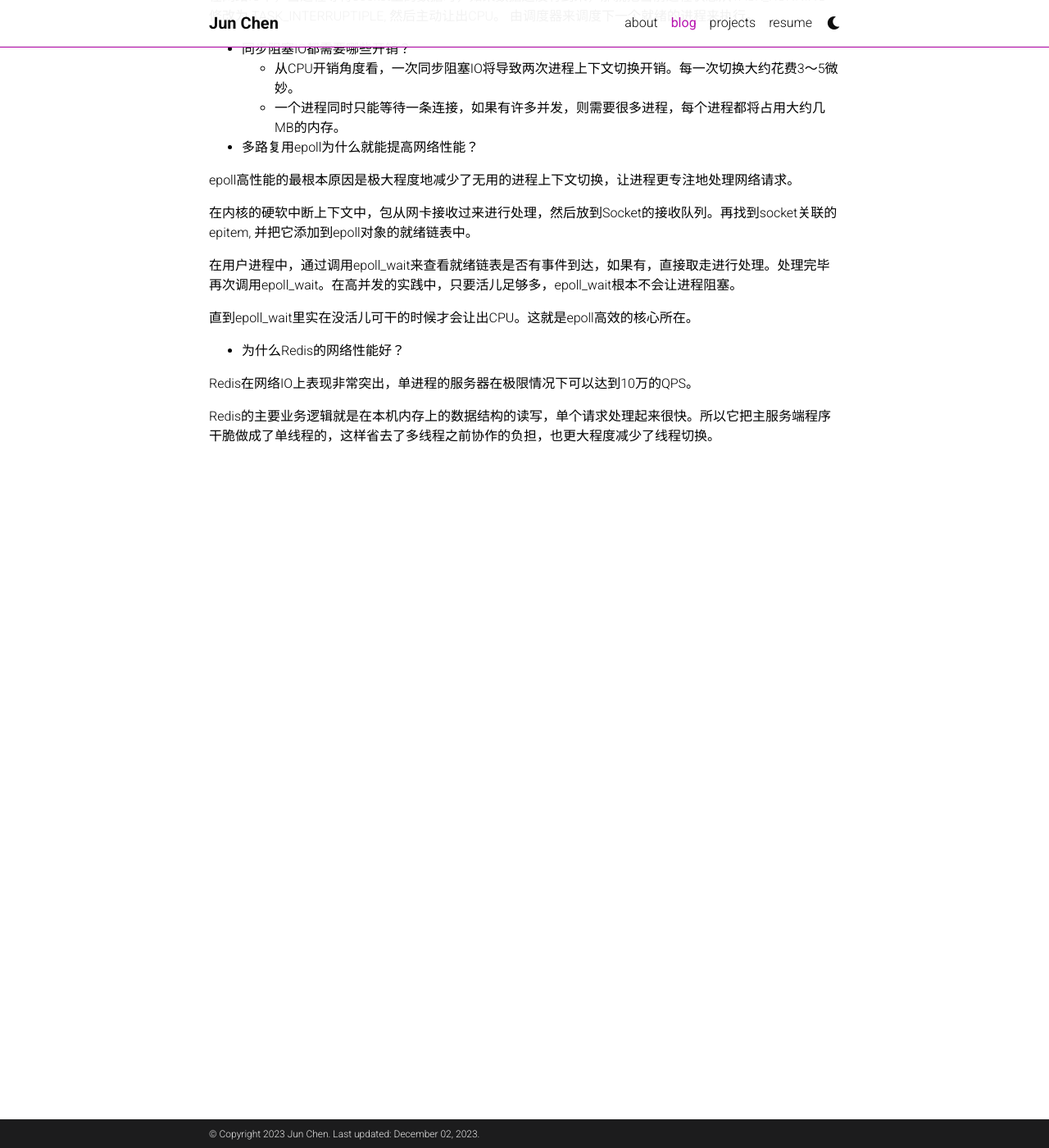
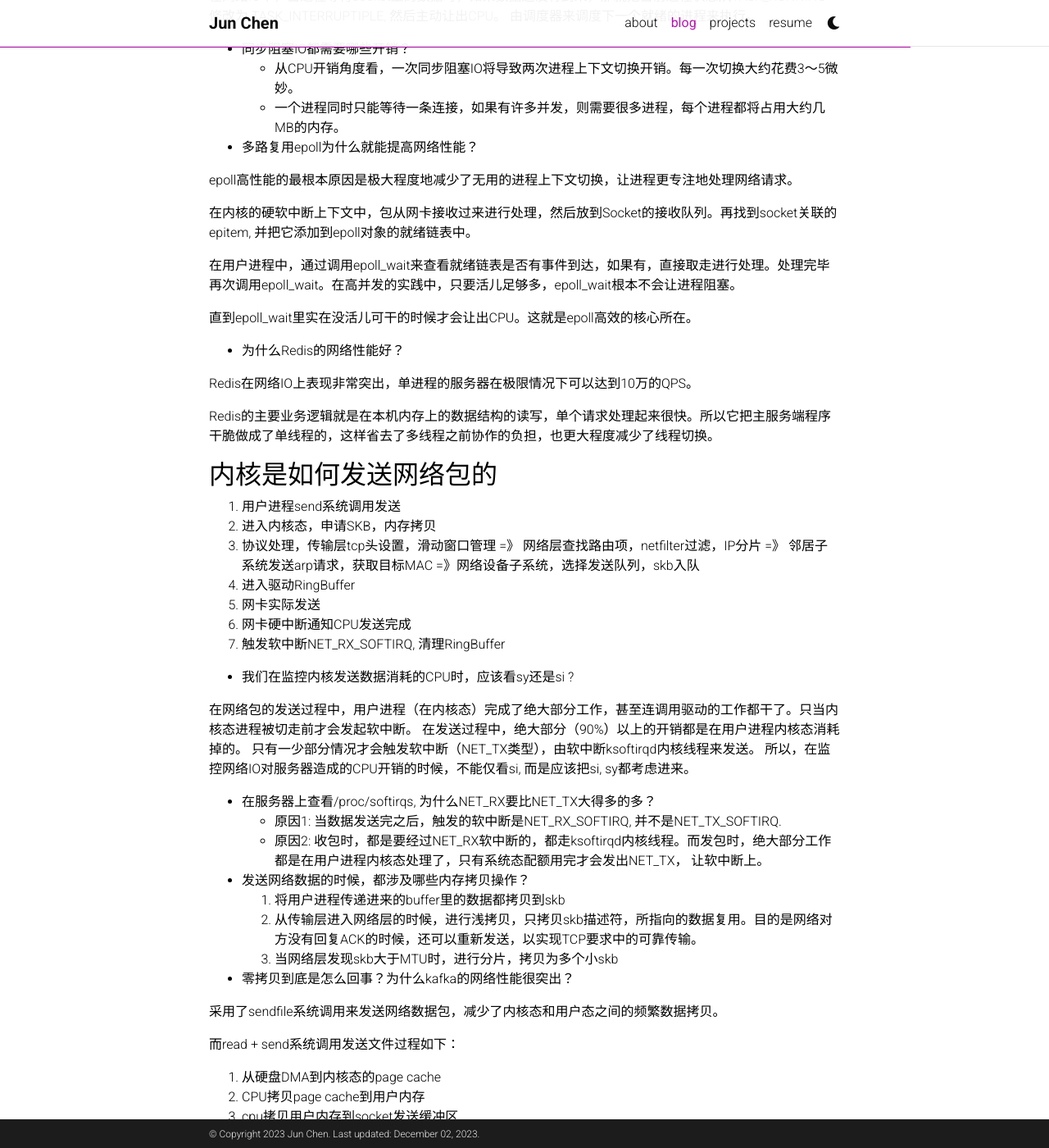
Before and after one commit to chenjun305/chenjun305.github.io, a Jekyll site: the page built from _posts/2023-03-11-linux-network.md, in a window 1280 px wide and 1400 px high, scrolled down 3486 px. Shown: the whole window at 82% size. Built offline with Jekyll 4.4.1, drawn with Linux system fonts in a browser that asks for light colours; comment, search, counter and statistics services are not loaded; a style sheet for code colours, icons or effects is not loaded; some of the changed text lies outside the part shown.

Commit message:
update post - linux network

```diff
--- a/_posts/2023-03-11-linux-network.md
+++ b/_posts/2023-03-11-linux-network.md
@@ -1,6 +1,6 @@
 ---
 layout: post
-title: linux network
+title: 深入理解Linux网络
 date: 2023-03-11
 description:
 tags: Linux
@@ -188,3 +188,56 @@ epoll高性能的最根本原因是极大程度地减少了无用的进程上下
 Redis在网络IO上表现非常突出，单进程的服务器在极限情况下可以达到10万的QPS。
 
 Redis的主要业务逻辑就是在本机内存上的数据结构的读写，单个请求处理起来很快。所以它把主服务端程序干脆做成了单线程的，这样省去了多线程之前协作的负担，也更大程度减少了线程切换。
+
+## 内核是如何发送网络包的
+1. 用户进程send系统调用发送
+2. 进入内核态，申请SKB，内存拷贝
+3. 协议处理，传输层tcp头设置，滑动窗口管理 =》 网络层查找路由项，netfilter过滤，IP分片 =》 邻居子系统发送arp请求，获取目标MAC =》网络设备子系统，选择发送队列，skb入队
+4. 进入驱动RingBuffer
+5. 网卡实际发送
+6. 网卡硬中断通知CPU发送完成
+7. 触发软中断NET_RX_SOFTIRQ, 清理RingBuffer
+
+
+* 我们在监控内核发送数据消耗的CPU时，应该看sy还是si ?
+
+在网络包的发送过程中，用户进程（在内核态）完成了绝大部分工作，甚至连调用驱动的工作都干了。只当内核态进程被切走前才会发起软中断。
+在发送过程中，绝大部分（90%）以上的开销都是在用户进程内核态消耗掉的。
+只有一少部分情况才会触发软中断（NET_TX类型），由软中断ksoftirqd内核线程来发送。
+所以，在监控网络IO对服务器造成的CPU开销的时候，不能仅看si, 而是应该把si, sy都考虑进来。
+
+* 在服务器上查看/proc/softirqs, 为什么NET_RX要比NET_TX大得多的多？
+  * 原因1: 当数据发送完之后，触发的软中断是NET_RX_SOFTIRQ, 并不是NET_TX_SOFTIRQ.
+  * 原因2: 收包时，都是要经过NET_RX软中断的，都走ksoftirqd内核线程。而发包时，绝大部分工作都是在用户进程内核态处理了，只有系统态配额用完才会发出NET_TX， 让软中断上。
+
+
+* 发送网络数据的时候，都涉及哪些内存拷贝操作？
+  1. 将用户进程传递进来的buffer里的数据都拷贝到skb
+  2. 从传输层进入网络层的时候，进行浅拷贝，只拷贝skb描述符，所指向的数据复用。目的是网络对方没有回复ACK的时候，还可以重新发送，以实现TCP要求中的可靠传输。
+  3. 当网络层发现skb大于MTU时，进行分片，拷贝为多个小skb
+
+* 零拷贝到底是怎么回事？为什么kafka的网络性能很突出？
+
+采用了sendfile系统调用来发送网络数据包，减少了内核态和用户态之间的频繁数据拷贝。
+
+而read + send系统调用发送文件过程如下：
+  1. 从硬盘DMA到内核态的page cache
+  2. CPU拷贝page cache到用户内存
+  3. cpu拷贝用户内存到socket发送缓冲区
+  4. 拷贝到RingBuffer
+  5. DMA拷贝到网卡
+
+## 深度理解本机网络IO
+* 127.0.0.1本机网络IO需要经过网卡吗？
+
+不需要经过网卡，即使把网卡拔了，本机网络还是可以正常使用。
+
+* 数据包在内核中是什么走向，和外网发送相比流程上有什么差别？
+
+节约了驱动上的一些开销，发送数据不需要进RingBuffer的驱动队列，直接把skb传给接收协议栈（经过软中断）。但是 系统调用，协议栈（传输层，网络层等），设备子系统整个走了一遍。连“驱动”都走了（虽然回环设备是纯软件虚拟的）
+
+如果想在本机网络IO绕开协议栈的开销，可以使用eBPF, 使用eBPF的sockmap和sk redirect可以达到真正不走协议栈的目的。
+
+* 访问本机服务时，使用127.0.0.1能比使用其他IP更快吗？
+
+没有差别，都是走虚拟的环回设备lo， 这是因为内核在设置IP的时候，把所有的本机IP都初始化到local路由表里了。
```
